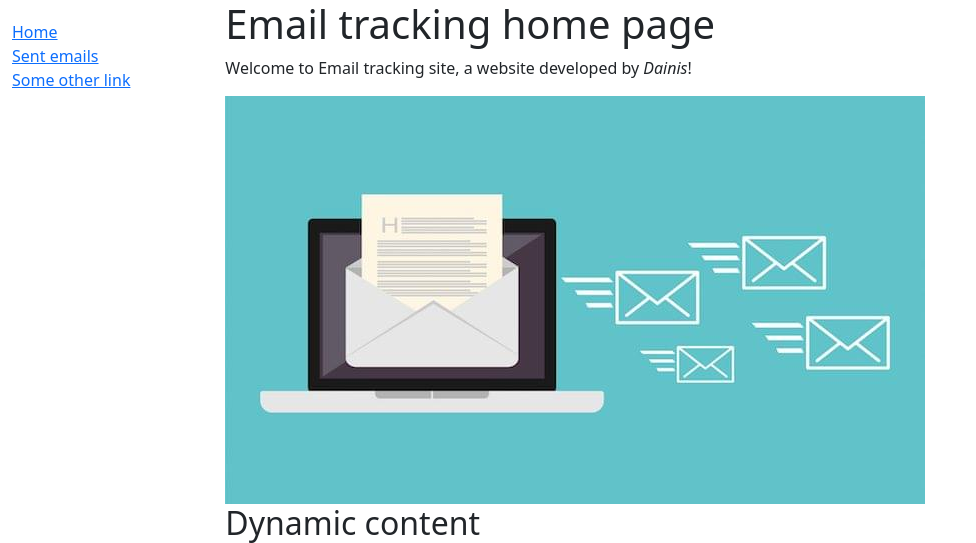
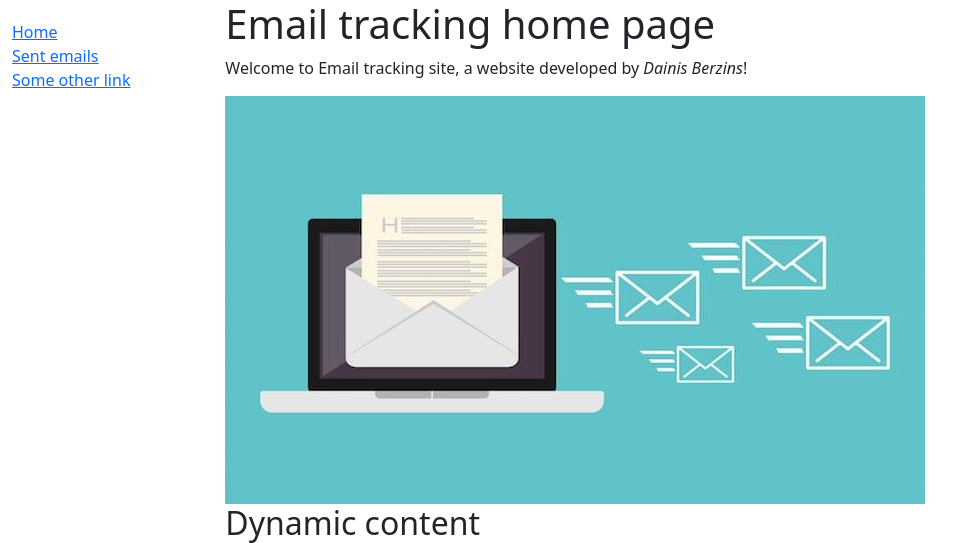
Before and after one commit to db533/email_tracking, a Django app: page /tracking_app/ in a window 1280 px wide. Shown: the top 543 px of the page, without its empty margins (0-976 px from the left). Run offline with Django 4.2, Linux system fonts and the light colour scheme; data that the repository does not hold is empty.

```diff
--- a/tracking_app/templates/index.html
+++ b/tracking_app/templates/index.html
@@ -2,7 +2,7 @@
 
 {% block content %}
   <h1>Email tracking home page</h1>
-  <p>Welcome to Email tracking site, a website developed by <em>Dainis</em>!</p>
+  <p>Welcome to Email tracking site, a website developed by <em>Dainis Berzins</em>!</p>
   {% load static %}
   <img src="{% static 'images/email_tracking_image.jpg' %}" alt="Email image" style="width:700px;height:408px;" />
   <h2>Dynamic content</h2>
```
